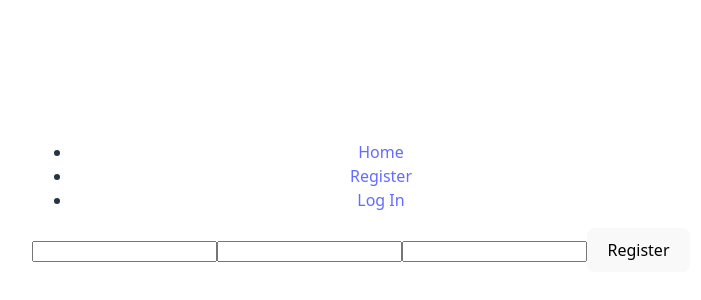
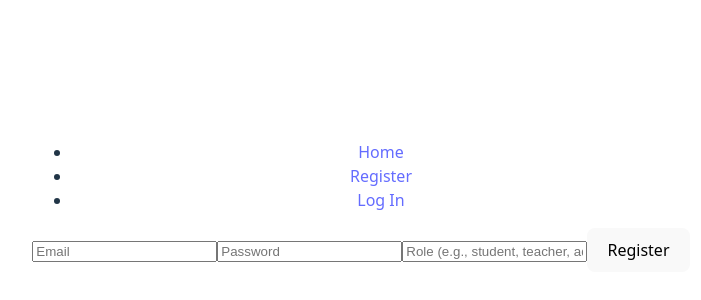
Before and after one commit to MarianaCaradec/SchoolSystemManagement-Frontend, a React (Vite) app: page /register in a window 1280 px wide. Shown: the part 202-502 px from the top of the page, without its empty margins (279-980 px from the left). Built offline with nearby package versions, Linux system fonts and the light colour scheme; no server answers.

Commit message:
feat: added placeholders in inputs

```diff
--- a/src/pages/LogIn.tsx
+++ b/src/pages/LogIn.tsx
@@ -20,6 +20,7 @@ const LogIn = () => {
           onChange={(e) =>
             setLoginInputValue({ ...loginInputValue, email: e.target.value })
           }
+          placeholder="Email"
           required
         />
         <input
@@ -31,6 +32,7 @@ const LogIn = () => {
               password: e.target.value,
             })
           }
+          placeholder="Password"
           required
         />
         <button type="submit">Login</button>
--- a/src/pages/Registration.tsx
+++ b/src/pages/Registration.tsx
@@ -22,6 +22,7 @@ const Registration = () => {
               email: e.target.value,
             })
           }
+          placeholder="Email"
           required
         />
         <input
@@ -33,6 +34,7 @@ const Registration = () => {
               password: e.target.value,
             })
           }
+          placeholder="Password"
           required
         />
         <input
@@ -44,6 +46,7 @@ const Registration = () => {
               roleName: e.target.value,
             })
           }
+          placeholder="Role (e.g., student, teacher, admin)"
         />
         <button type="submit">Register</button>
       </form>
```
